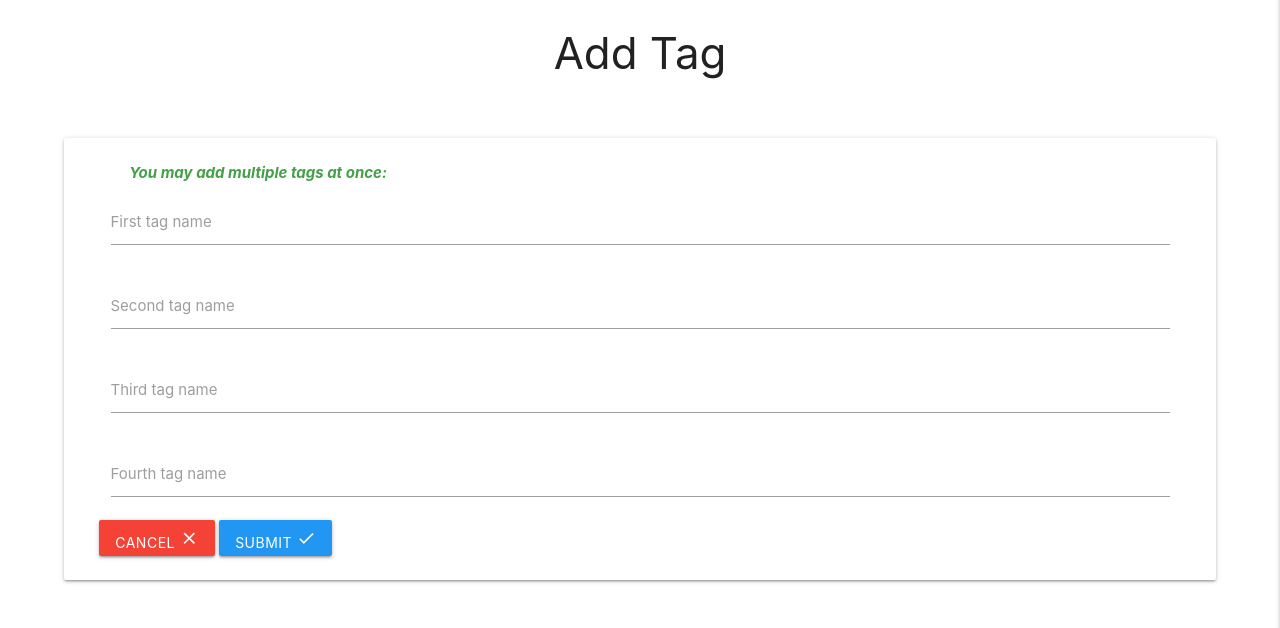
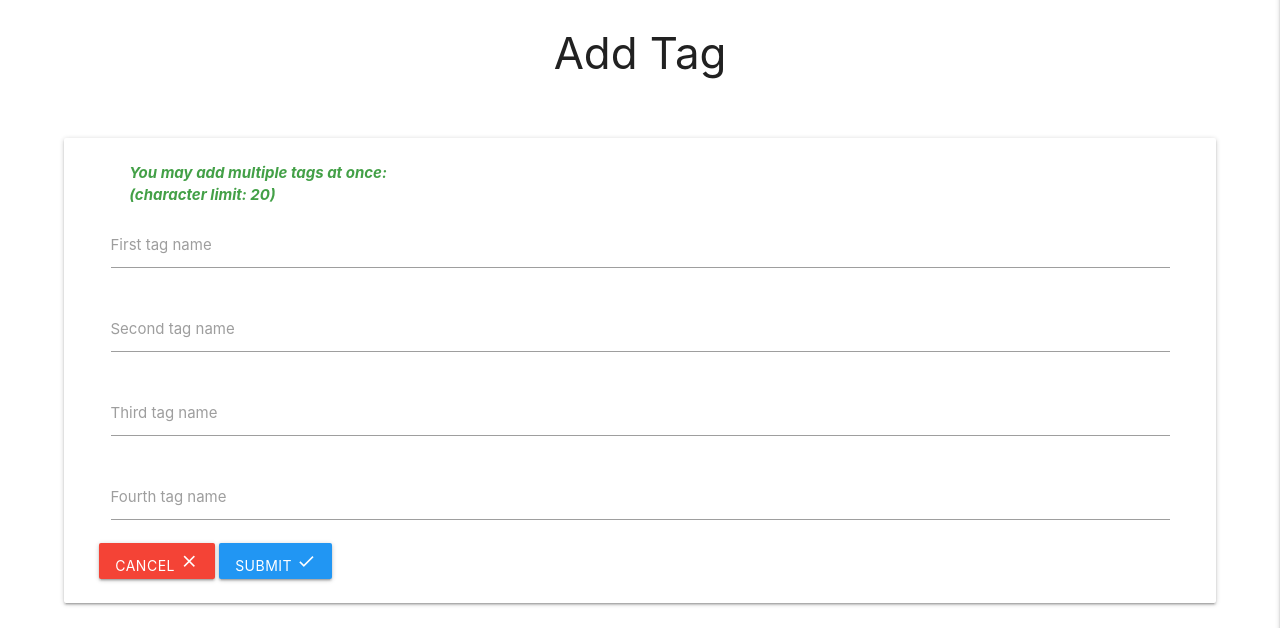
Before and after one commit to MichaelCWalsh7/Yurt-Index, a Flask app: a page that uses templates/add_tag.html in a window 1280 px wide. Shown: the part 172-800 px from the top of the page. Run offline with Flask 2, Linux system fonts and the light colour scheme; parts of the project's set-up code (start-up, migrations or seed data) failed here and were passed over; some libraries are stand-ins or nearby versions.

Commit message:
Add character limit to add_task form

```diff
--- a/templates/add_tag.html
+++ b/templates/add_tag.html
@@ -18,21 +18,22 @@
 
     <div class="row add-tag-form-container card-panel">
         <form class="col s12" method="POST" action="{{ url_for('add_tag', username=session['user']) }}">
-            <span class="form-instruction">You may add multiple tags at once:</span>
+            <span class="form-instruction">You may add multiple tags at once:</span><br>
+            <span class="form-instruction">(character limit: 20)</span>
             <div class="input-field add-tag-input col s12">
-                <input name="name-1" id="name-1" type="text" class="validate" required>
+                <input name="name-1" id="name-1" type="text" class="validate" maxlength="20" required>
                 <label for="name-1" class="input-field-name">First tag name</label>
             </div>
             <div class="input-field add-tag-input col s12">
-                <input name="name-2" id="name-2" type="text">
+                <input name="name-2" id="name-2" type="text" maxlength="20">
                 <label for="name-2" class="input-field-name">Second tag name</label>
             </div>
             <div class="input-field add-tag-input col s12">
-                <input name="name-3" id="name-3" type="text">
+                <input name="name-3" id="name-3" type="text" maxlength="20">
                 <label for="name-3" class="input-field-name">Third tag name</label>
             </div>
             <div class="input-field add-tag-input col s12">
-                <input name="name-4" id="name-4" type="text">
+                <input name="name-4" id="name-4" type="text" maxlength="20">
                 <label for="name-4" class="input-field-name">Fourth tag name</label>
             </div>
             <div class="add-tag-cancel-submit">
```
